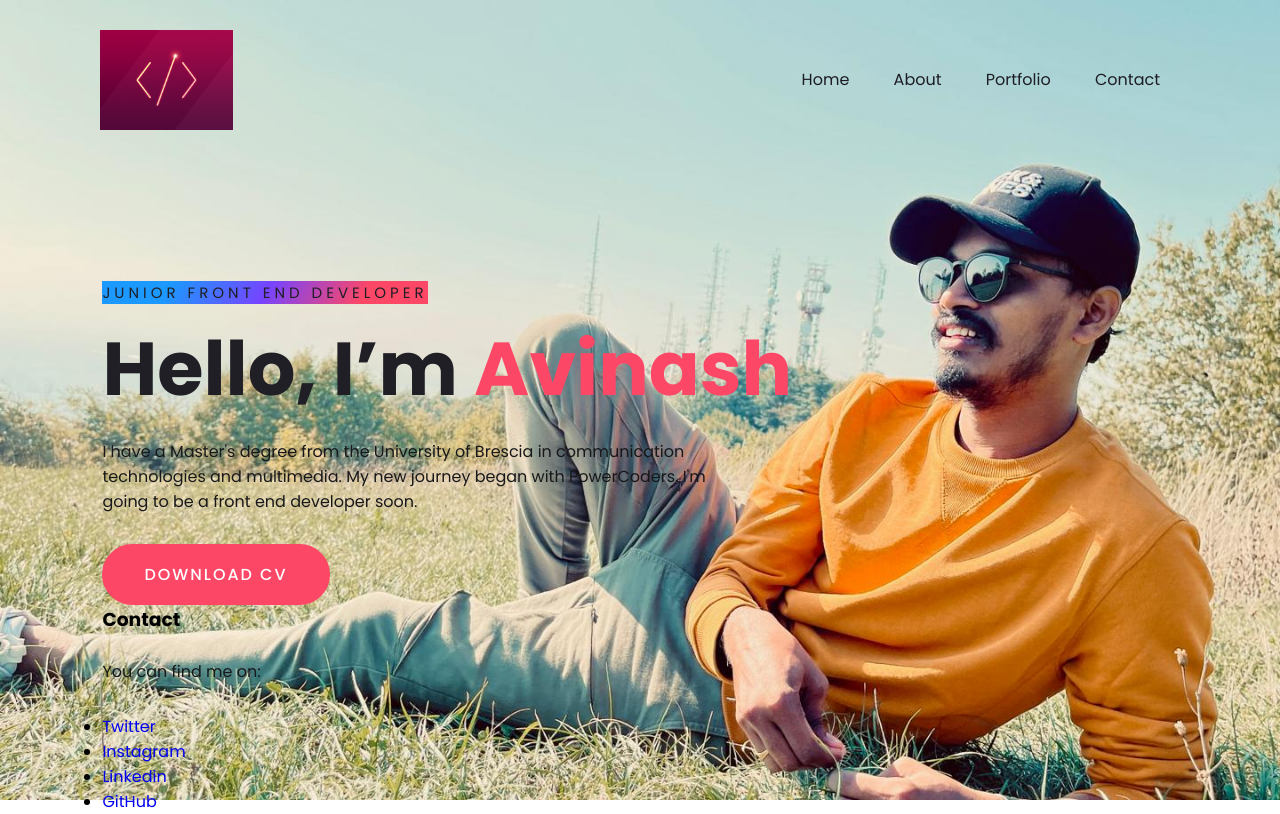
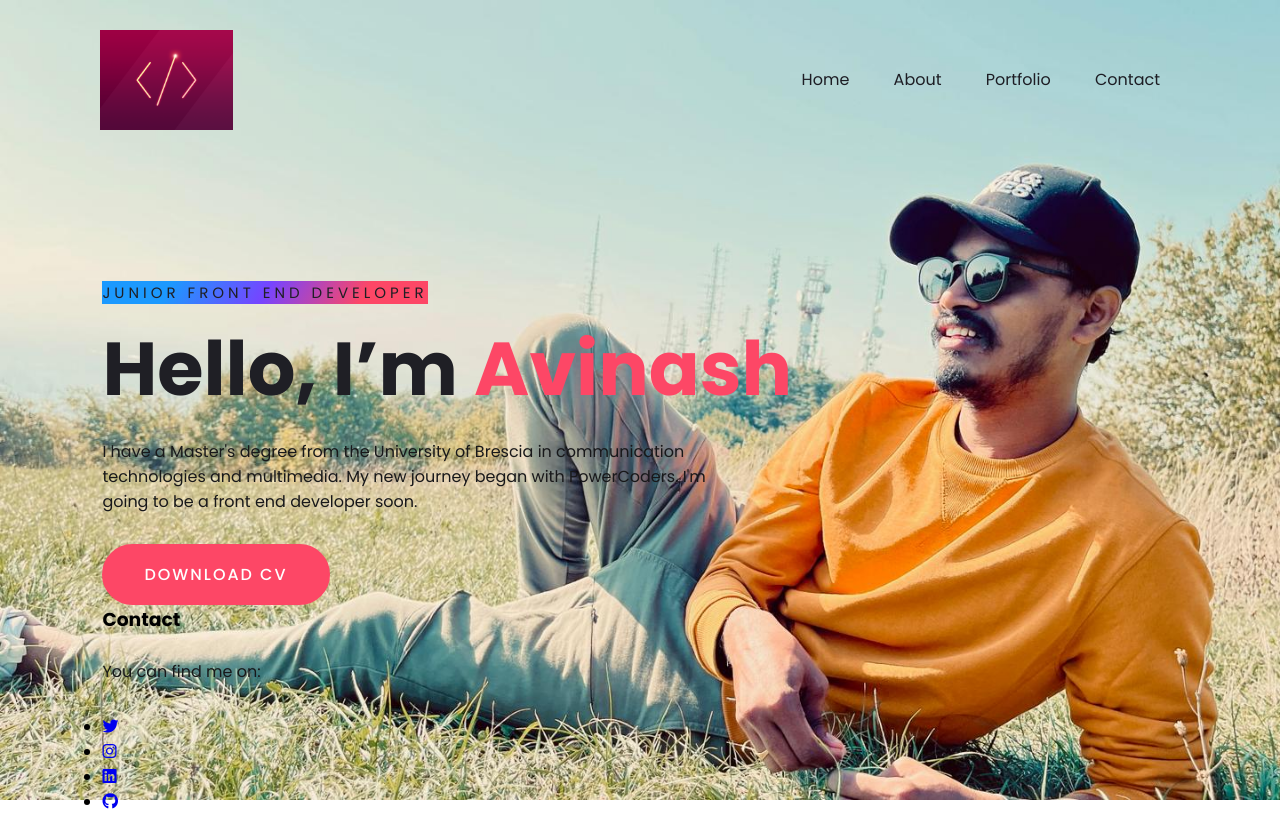
Before and after one commit to avinash49479/profile, a plain HTML site: page index.html in a window 1280 px wide. Drawn offline with Linux system fonts and the light colour scheme.

Commit message:
CV added

```diff
--- a/index.html
+++ b/index.html
@@ -5,7 +5,7 @@
   <meta charset="UTF-8">
   <title>Personal Portfolio Website</title>
   <link rel="stylesheet" href="style.css">
-  <link rel ="stylesheet" href="https://use.fontawesome.com/releases/v6.2.0/css/all.css">
+  <link rel="stylesheet" href="https://use.fontawesome.com/releases/v6.2.0/css/all.css">
 </head>
 
 <body>
@@ -26,14 +26,22 @@
       <h1>Hello, I’m <span>Avinash</span></h1>
       <p>I have a Master's degree from the University of Brescia in communication technologies and multimedia. My new
         journey began with PowerCoders. I'm going to be a front end developer soon.</p>
-      <a href="#" class="btn">Download CV</a>
+      <a href="https://europa.eu/europass/eportfolio/api/eprofile/shared-profile/f3856656-1560-4700-8de4-7427953eada4?view=html" class="btn">Download CV</a>
       <h3>Contact</h3>
       <p>You can find me on:</p>
       <ul>
-        <li><a href="https://twitter.com/pentapati_avi">Twitter</a></li>
-        <li><a href="https://www.instagram.com/avinash_pentapati/">Instagram</a></li>
-        <li><a href="https://www.linkedin.com/in/avinash-pentapati-0b9412107/">Linkedin</a></li>
-        <li><a href="https://github.com/avinash49479">GitHub</a></li>
+        <li><a href="https://twitter.com/pentapati_avi">
+            <i class="fa-brands fa-twitter"></i>
+          </a></li>
+        <li><a href="https://www.instagram.com/avinash_pentapati/">
+            <i class="fa-brands fa-instagram"></i>
+          </a></li>
+        <li><a href="https://www.linkedin.com/in/avinash-pentapati-0b9412107/">
+            <i class="fa-brands fa-linkedin"></i>
+          </a></li>
+        <li><a href="https://github.com/avinash49479">
+            <i class="fa-brands fa-github"></i>
+          </a></li>
       </ul>
     </div>
 
```
